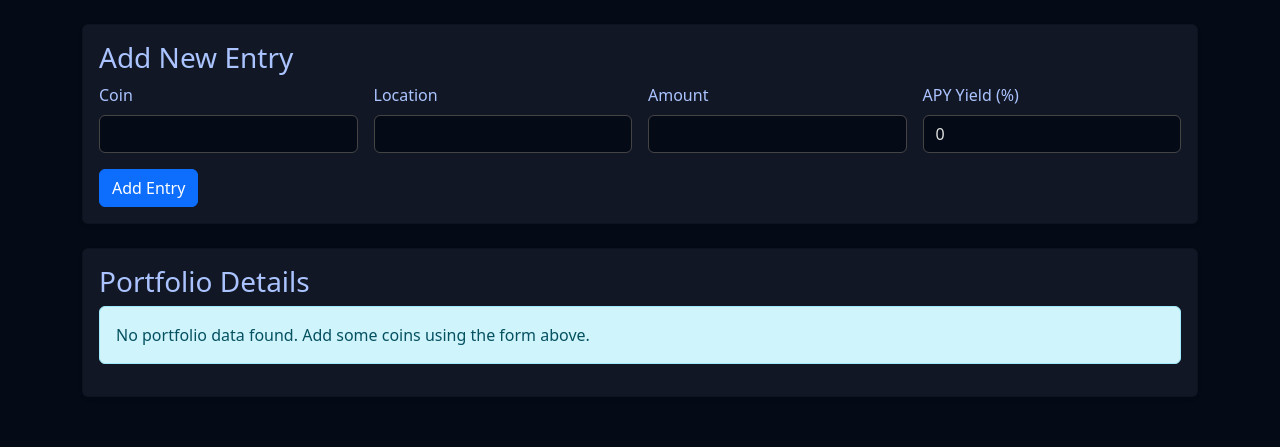
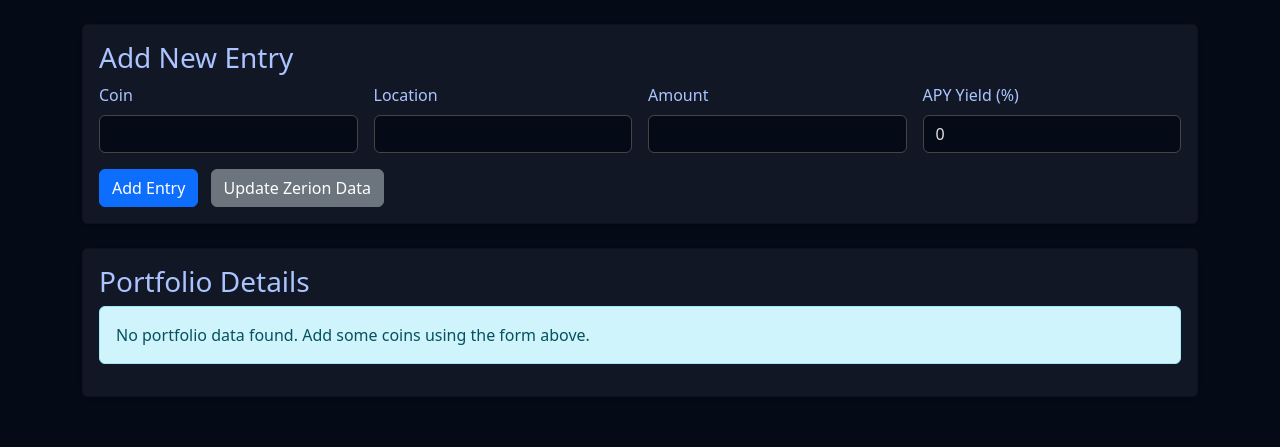
Before and after one commit to toxonaut/crypto-portfolio-tracker, a Flask app: page /edit_portfolio in a window 1280 px wide. Shown: the part 104-551 px from the top of the page. Run offline with Flask 3, Linux system fonts and the light colour scheme; data that the repository does not hold is empty; some libraries are stand-ins or nearby versions.

Commit message:
Add 'Update Zerion Data' button and API endpoint

```diff
--- a/app.py
+++ b/app.py
@@ -834,6 +834,28 @@ def fix_sequence():
         logger.error(f"Error fixing sequence: {str(e)}")
         return jsonify({'success': False, 'error': str(e)}), 500
 
+@app.route('/api/update_zerion_data', methods=['POST'])
+def update_zerion_data():
+    try:
+        url = "https://api.zerion.io/v1/wallets/0xa9bA157770045CfFe977601fD46b9Cc3C4429604/positions/?filter[positions]=only_simple&currency=usd&filter[trash]=only_non_trash&sort=value"
+
+        headers = {
+            "accept": "application/json",
+            "authorization": "Basic emtfZGV2XzQ5MDU4MDM1NjA1MjQwNzA5NWYzYjc5ODc3Mjg5M2MwOg=="
+        }
+
+        response = requests.get(url, headers=headers)
+
+        # For now, we're just making the request without processing the response
+        if response.status_code == 200:
+            return jsonify({'success': True, 'message': 'Zerion data fetched successfully'})
+        else:
+            return jsonify({'success': False, 'message': f'Failed to fetch Zerion data: {response.status_code}'})
+
+    except Exception as e:
+        logger.error(f"Error fetching Zerion data: {e}")
+        return jsonify({'success': False, 'error': str(e)})
+
 if __name__ == '__main__':
     # Only run the development server when running locally
     # Railway will use gunicorn to run the application
--- a/static/edit.js
+++ b/static/edit.js
@@ -473,5 +473,46 @@ async function loadCoinsList() {
 // Load coins list when page loads
 loadCoinsList();
 
+// Add event listener for Update Zerion Data button
+document.getElementById('updateZerionDataBtn').addEventListener('click', async () => {
+    try {
+        // Show loading state
+        const button = document.getElementById('updateZerionDataBtn');
+        const originalText = button.textContent;
+        button.disabled = true;
+        button.textContent = 'Updating...';
+
+        // Make API request to fetch Zerion data
+        const response = await fetch('/api/update_zerion_data', {
+            method: 'POST',
+            headers: {
+                'Content-Type': 'application/json'
+            }
+        });
+
+        const data = await response.json();
+
+        // Show result message
+        if (data.success) {
+            alert('Zerion data fetched successfully!');
+        } else {
+            alert(`Error: ${data.message || data.error || 'Unknown error'}`);
+        }
+
+        // Reset button state
+        button.disabled = false;
+        button.textContent = originalText;
+
+    } catch (error) {
+        console.error('Error updating Zerion data:', error);
+        alert('Error updating Zerion data. See console for details.');
+
+        // Reset button state
+        const button = document.getElementById('updateZerionDataBtn');
+        button.disabled = false;
+        button.textContent = 'Update Zerion Data';
+    }
+});
+
 // Initial load
 updatePortfolio();
--- a/templates/edit_portfolio.html
+++ b/templates/edit_portfolio.html
@@ -45,6 +45,7 @@
                     </div>
                     <div class="col-12">
                         <button type="submit" class="btn btn-primary">Add Entry</button>
+                        <button type="button" id="updateZerionDataBtn" class="btn btn-secondary ms-2">Update Zerion Data</button>
                     </div>
                 </form>
             </div>
```
